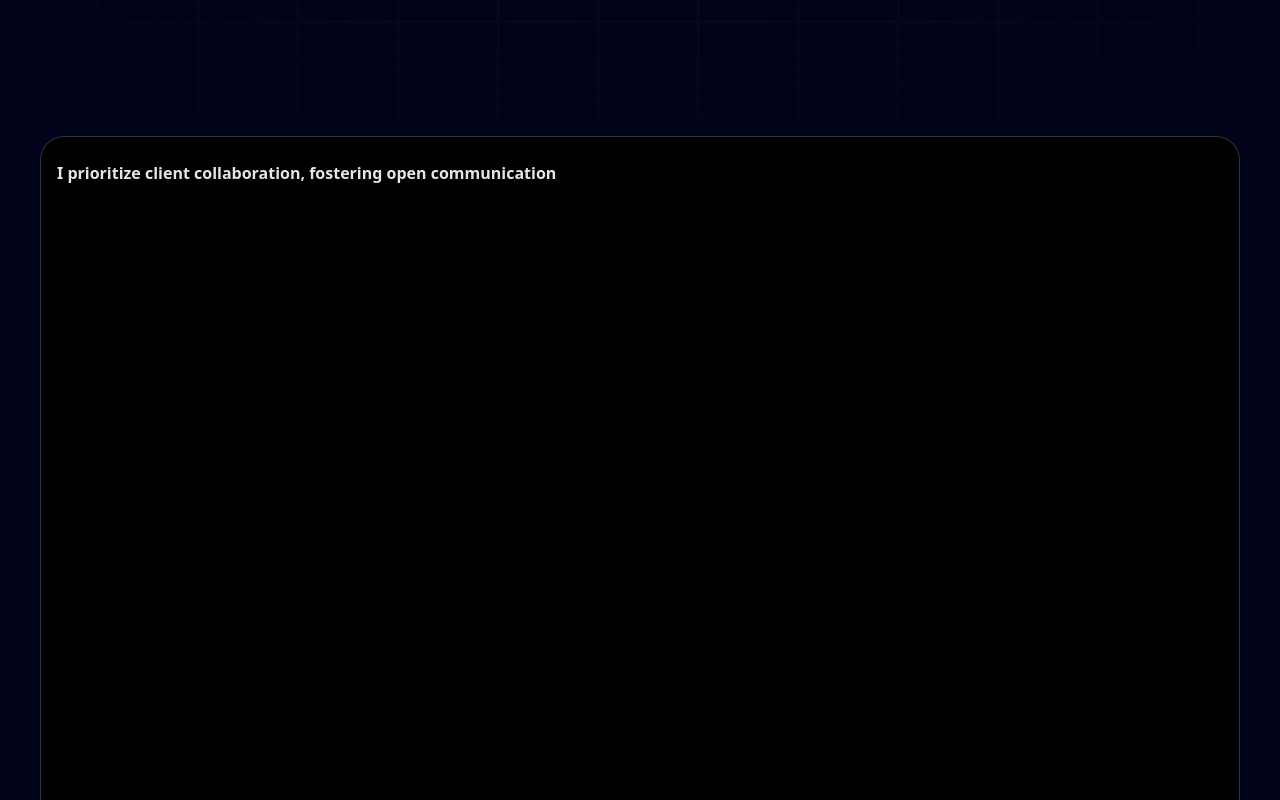
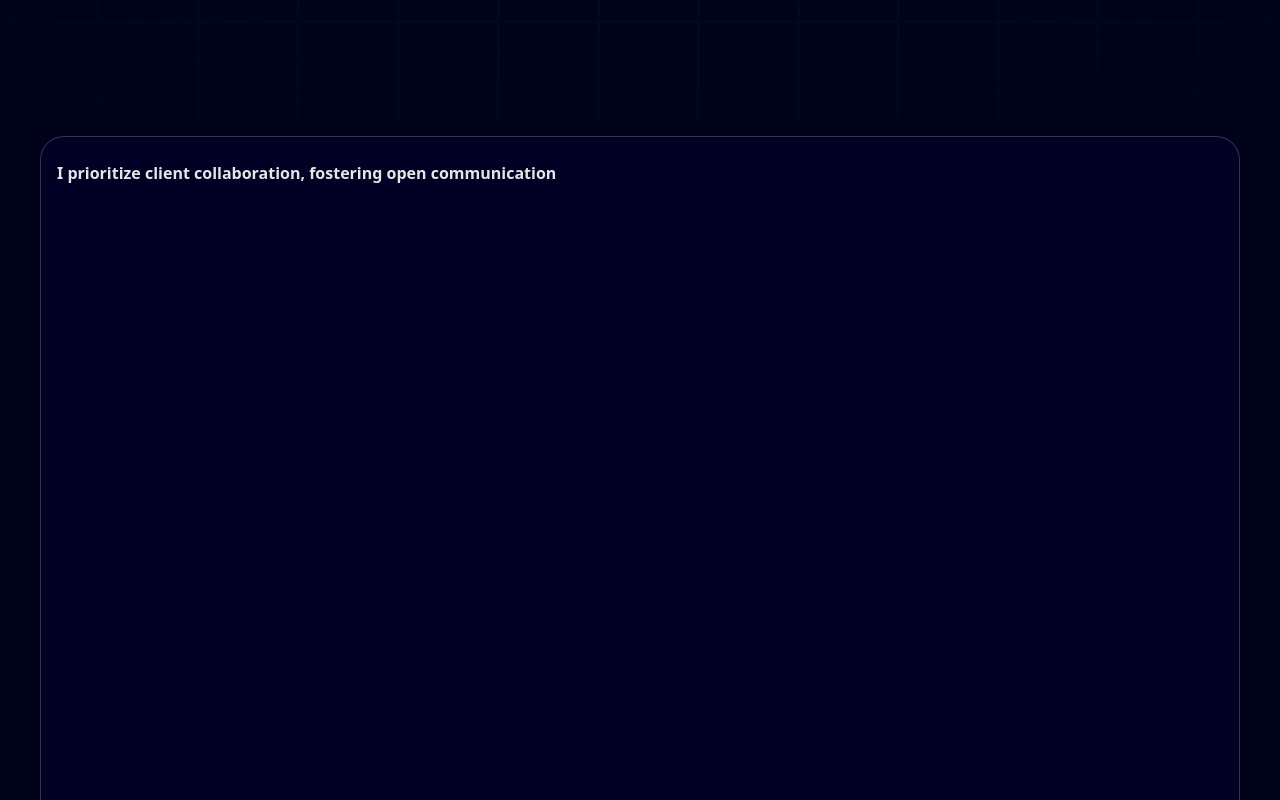
Before and after one commit to capmahin/Portfolio, a Next.js app: page / in a window 1280 px wide. Shown: the part 680-1480 px from the top of the page. Built offline with nearby package versions, Linux system fonts and the light colour scheme.

Commit message:
add backgrouned aand backgroundcolor

```diff
--- a/components/Grid.tsx
+++ b/components/Grid.tsx
@@ -6,13 +6,19 @@
     <section id='about'>
      <BentoGrid>
         {
-          gridItems.map((item)=>(
+          gridItems.map(({id, title, description,className
+            ,img,imgClassName,titleClassName,spareImg
+          })=>(
             <BentoGridItem
-            id={item.id}
-            key={item.id}
-            title={item.title}
-            description={item.description}
-            className={item.className}
+            id={id}
+            key={id}
+            title={title}
+            description={description}
+            className={className}
+            img={img}
+            imgClassName={imgClassName}
+            titleClassName={titleClassName}
+            spareImg={spareImg}
             />
           ))
         }
--- a/components/ui/BentoGrid.tsx
+++ b/components/ui/BentoGrid.tsx
@@ -23,27 +23,38 @@
   className,
   title,
   description,
-  header,
-  icon,
   id,
+  img,
+  imgClassName,
+  titleClassName,
+  spareImg,
+
 }: {
   className?: string;
   title?: string | React.ReactNode;
   description?: string | React.ReactNode;
   header?: React.ReactNode;
   icon?: React.ReactNode;
-  id: number;
+  id?: number;
+  img?:string;
+  imgClassName?:string;
+  titleClassName?:string;
+ spareImg?:string;
 }) => {
   return (
     <div
       className={cn(
-        "row-span-1 relative rounded-3xl group/bento hover:shadow-xl transition duration-200 shadow-input dark:shadow-none p-4 dark:bg-black dark:border-white/[0.2] bg-white border border-transparent justify-between flex flex-col space-y-4 border-red-500",
+        "row-span-1 relative rounded-3xl group/bento hover:shadow-xl transition duration-200 shadow-input dark:shadow-none p-4 dark:bg-black dark:border-white/[0.2] bg-white border border-transparent justify-between flex flex-col space-y-4",
         className
       )}
+      style={{
+        background: 'rgb(2,0,36)',
+        backgroundColor: 'linear-gradient(90deg, rgba(2,0,36,1) 0%, rgba(59,59,68,1) 26%, rgba(93,108,111,1))'
+      }}
     >
-      {header}
+
       <div className="group-hover/bento:translate-x-2 transition duration-200">
-        {icon}
+
         <div className="font-sans font-bold text-neutral-600 dark:text-neutral-200 mb-2 mt-2">
           {title}
         </div>
```
